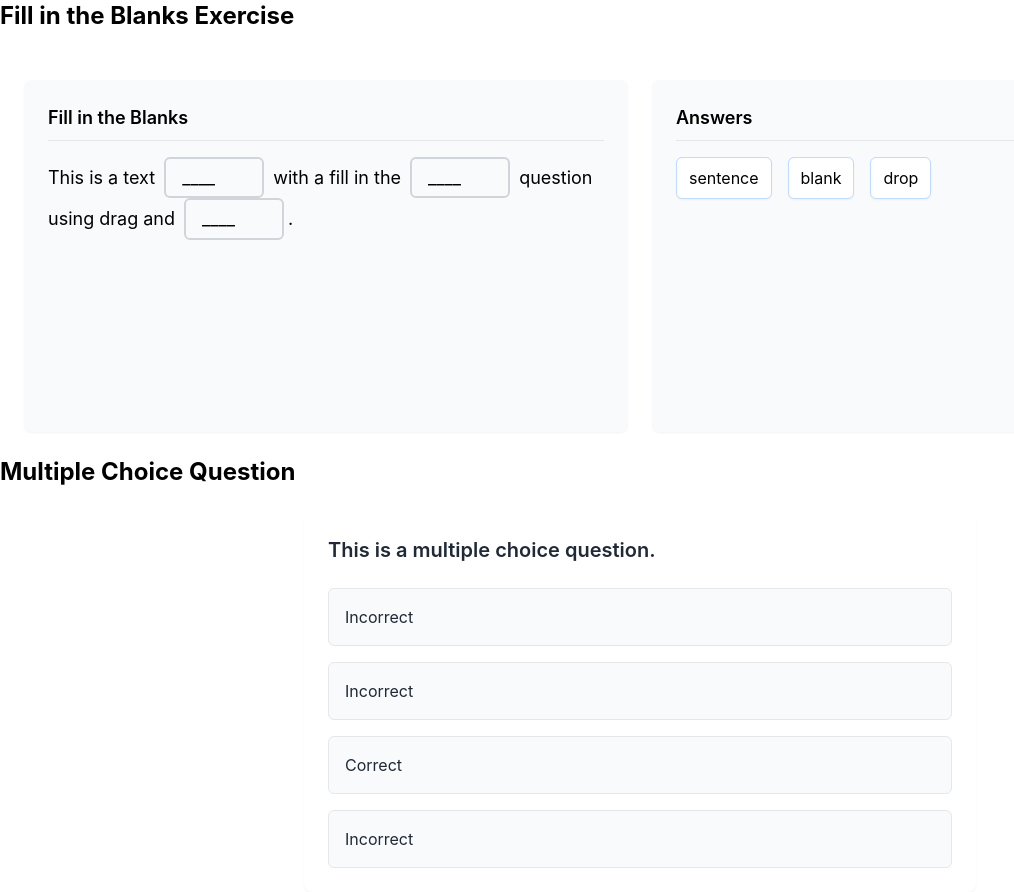
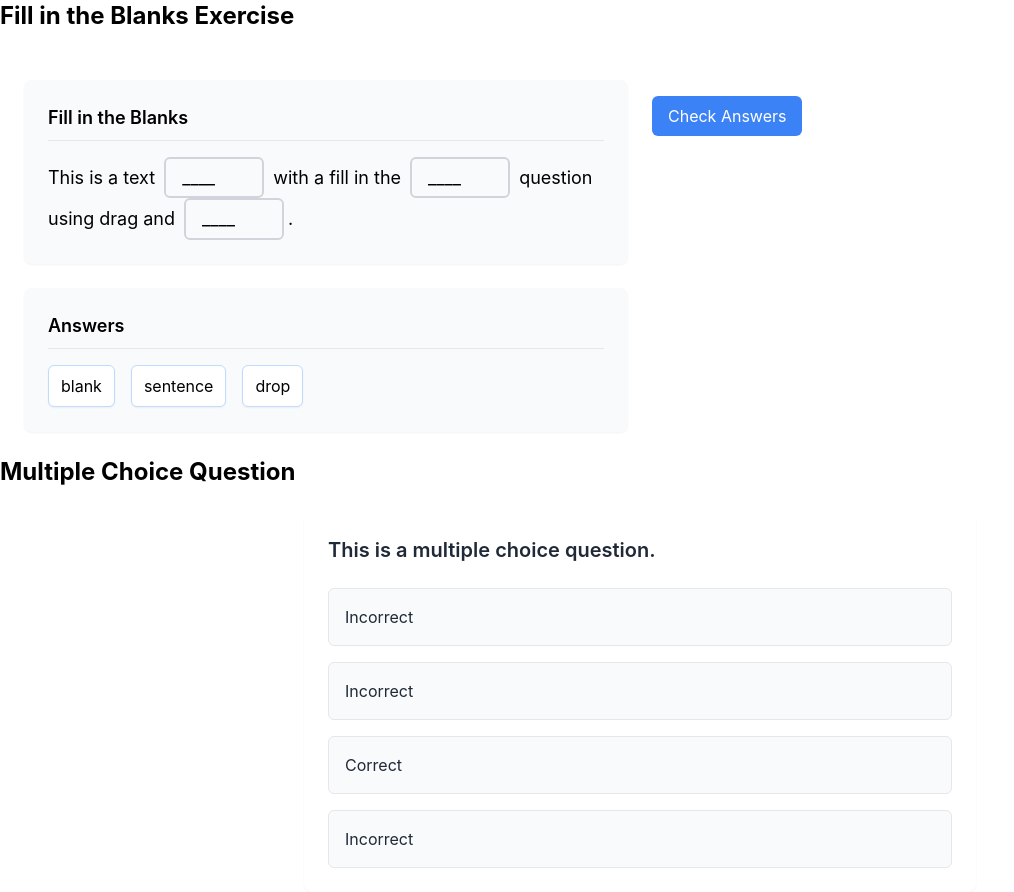
Before and after one commit to arkaik2k01/STEAM-Education, a React (Create React App) app in the folder steamedapp/: page / in a window 1280 px wide. Shown: the whole page, without its empty margins (0-1014 px from the left). Built offline with nearby package versions, Linux system fonts and the light colour scheme.

Commit message:
Answer Checker for Fill in the Blank

```diff
--- a/steamedapp/src/components/FillInTheBlank/FillInTheBlank.js
+++ b/steamedapp/src/components/FillInTheBlank/FillInTheBlank.js
@@ -2,14 +2,18 @@ import React, { useState, useEffect } from 'react';
 import { DndContext, closestCenter } from '@dnd-kit/core';
 import { DraggableKeyword } from './DraggableKeyword';
 import { DroppableText } from './DroppableText';
+import { SubmitButton } from './SubmitButton';
 import { fetchFIBContent, testData } from '../util/fetchFIBContent';
 
 const FillInTheBlank = () => {
     // State to store the keywords
     const [content, setContent] = useState({ text: '', keywords: [] });
     const [answers, setAnswers] = useState({});
+
+    //Util/Debug state
     const [loading, setLoading] = useState(true);
     const [error, setError] = useState(null);
+    const [locked, setLocked] = useState(false);
 
     //On mount, fetch content. Finally, set our loading to done
     useEffect(() => {
@@ -35,6 +39,9 @@ const FillInTheBlank = () => {
     //Handle drag event end
     const handleDragEnd = (event) => {
         const { active, over } = event;
+
+        if (locked) return; //The answer is done, disable dragging
+
         //If the dragging is done AND it is over valid droppable area
         if (over && active.data.current) {
             //Take previous answers and add/replace with new one
@@ -56,7 +63,7 @@ const FillInTheBlank = () => {
     * within it. DroppableText represents the drop zones for our DraggableKeywords. We map through all
     * textSegments, stopping at every blank to add a DroppableText component. We add draggableKeywords
     * to the side of the text. */
-    return(
+    return (
         <DndContext closestCenter={closestCenter} onDragEnd={handleDragEnd}>
             {/* Create table to hold contents */}
             <div className='grid grid-cols-1 md:grid-cols-2 gap-6 p-6 min-h-[400px]'>
@@ -80,6 +87,12 @@ const FillInTheBlank = () => {
                     </div>
                 </div>
 
+                <SubmitButton
+                    answers={answers}
+                    content={content}
+                    setLocked={setLocked}
+                />
+
                 {/* Keywords, right side */}
                 <div className='bg-gray-50 rounded-lg p-6 shadow-sm'>
                     <h3 className='text-lg font-semibold mb-4 border-b pb-2'>
--- /dev/null
+++ b/steamedapp/src/components/FillInTheBlank/SubmitButton.js
@@ -0,0 +1,38 @@
+import React, { useState } from 'react';
+
+export const SubmitButton = ({ answers, content, setLocked}) => {
+    const [isCorrect, setIsCorrect] = useState(null);
+
+    const checkAnswers = () => {
+        const areAllCorrect = content.answer_key.every((correctAnswer, index) =>
+            answers[`blank-${index}`] === correctAnswer
+        );
+
+        setIsCorrect(areAllCorrect);
+        setLocked(areAllCorrect);
+    };
+
+    return (
+        <div className="mt-4">
+            <button
+                onClick={checkAnswers}
+                className="px-4 py-2 bg-blue-500 text-white rounded-md
+                          hover:bg-blue-600 transition-colors"
+            >
+                Check Answers
+            </button>
+
+            {isCorrect !== null && (
+                <div className={`mt-2 p-4 rounded-md ${
+                    isCorrect
+                        ? 'bg-green-50 text-green-800 border border-green-200'
+                        : 'bg-red-50 text-red-800 border border-red-200'
+                }`}>
+                    {isCorrect
+                        ? "All answers are correct! Well done!"
+                        : "Some answers are incorrect. Try again!"}
+                </div>
+            )}
+        </div>
+    );
+}
--- a/steamedapp/src/components/util/fetchFIBContent.js
+++ b/steamedapp/src/components/util/fetchFIBContent.js
@@ -1,7 +1,8 @@
 //  *** DEBUG ***
 export const testData = {
-    text: 'This is a text ____ with a fill in the ____ question using drag and ____.',
-    keywords: ['sentence', 'blank', 'drop'],
+    text: 'This is a text ____ with a fill in the ____ question using drag and ____.', // Blanks MUST be 4 underscores
+    keywords: ['blank', 'sentence', 'drop'], // Keywords to drag
+    answer_key: ['sentence', 'blank', 'drop'] // Correct order of keywords
 }
 
 // Gathers text content from the server, given a url
```
Lines whose indentation alone changed are shown as unchanged.
